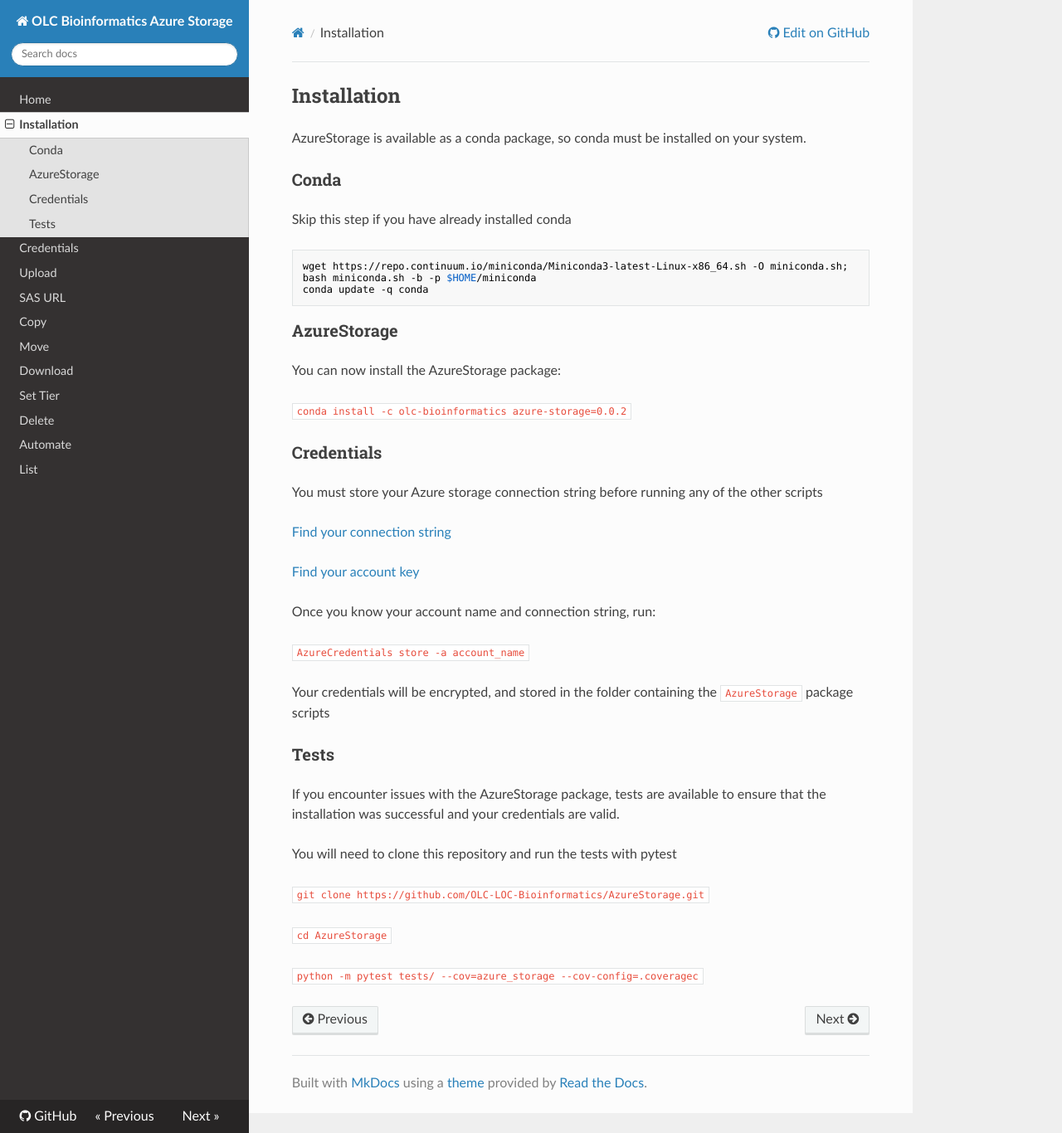
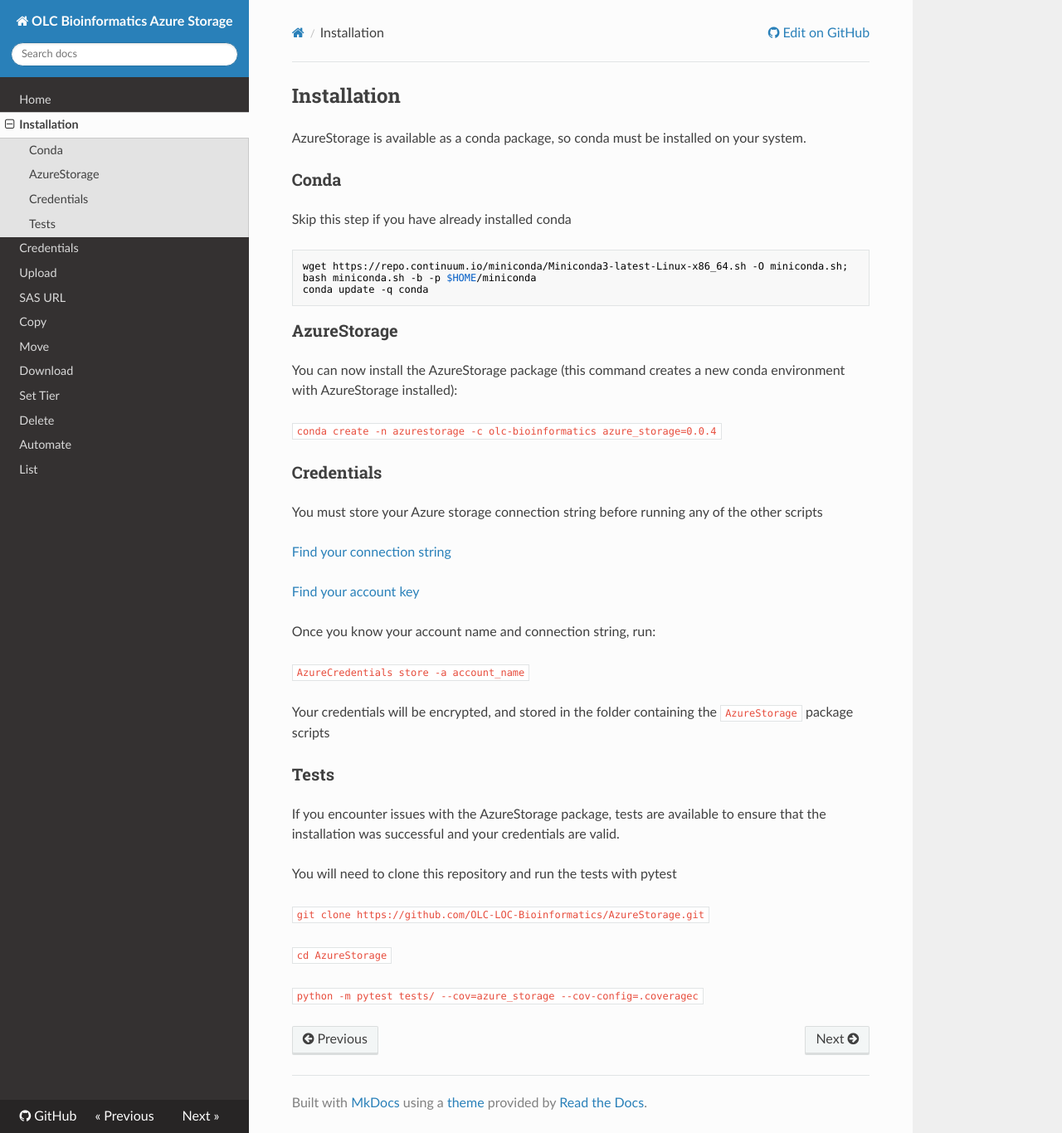
Before and after one commit to OLC-LOC-Bioinformatics/AzureStorage, an MkDocs documentation site: the page built from docs/install.md, in a window 1280 px wide and 1366 px high. Shown: the whole window at 83% size. Built offline with MkDocs 1.6.1, drawn with Linux system fonts in a browser that asks for light colours; nearby versions of some CDN libraries.

Commit message:
Update conda install method

```diff
--- a/docs/install.md
+++ b/docs/install.md
@@ -14,9 +14,9 @@
 
 ### AzureStorage
 
-You can now install the AzureStorage package:
+You can now install the AzureStorage package (this command creates a new conda environment with AzureStorage installed):
 
-`conda install -c olc-bioinformatics azure-storage=0.0.2`
+`conda create -n azurestorage -c olc-bioinformatics azure_storage=0.0.4`
 
 ### Credentials
 
```
